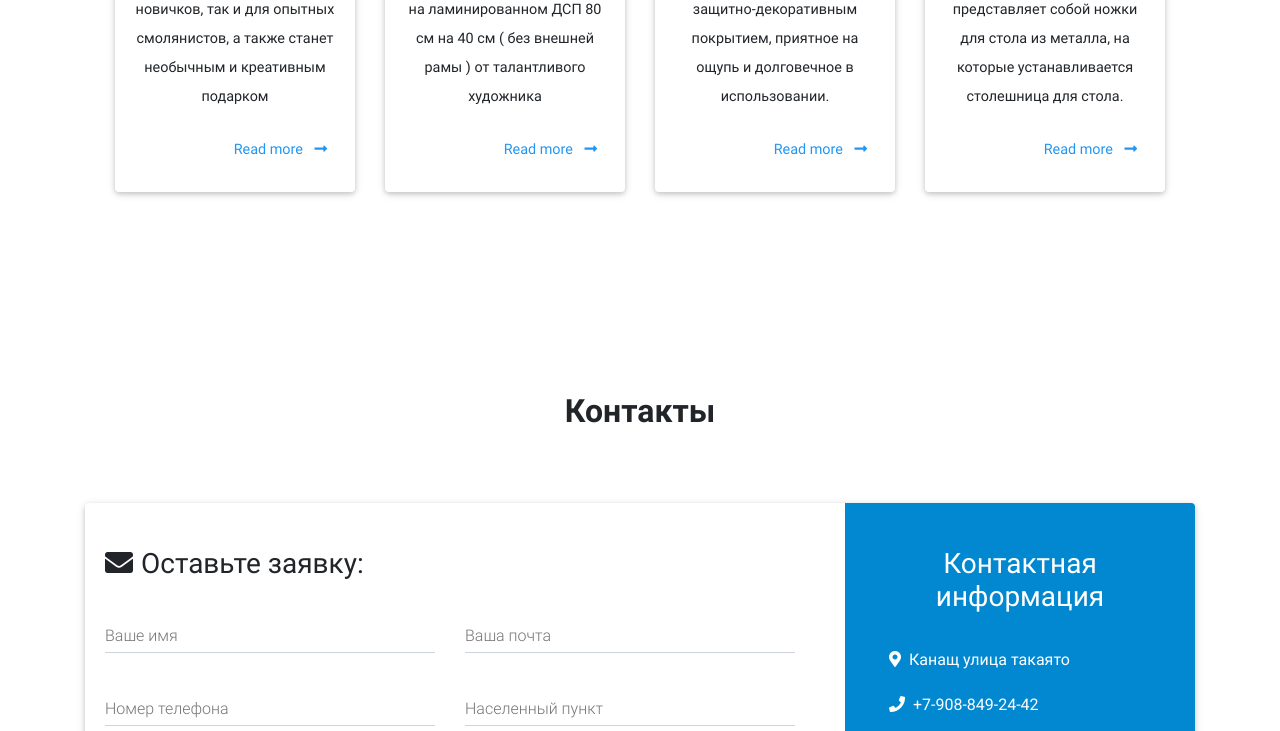
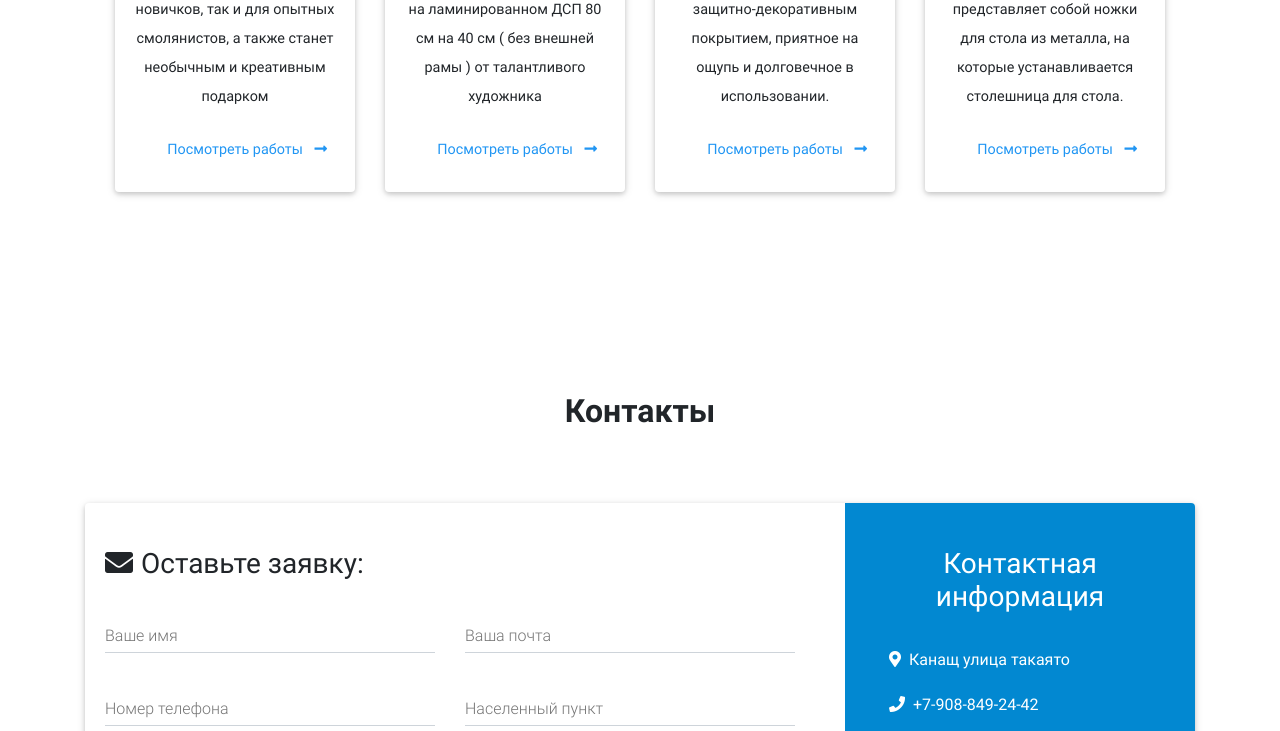
Before and after one commit to kandomere/kandomere1.github.io, a plain HTML site: page index.html in a window 1280 px wide. Shown: the part 2900-3631 px from the top of the page. Drawn offline with Linux system fonts and the light colour scheme; some packages are replaced by stand-ins of ours; a script that the page names is missing.

Commit message:
текст

```diff
--- a/index.html
+++ b/index.html
@@ -5,7 +5,7 @@
     <meta charset="utf-8">
     <meta name="viewport" content="width=device-width, initial-scale=1, shrink-to-fit=no">
     <meta http-equiv="x-ua-compatible" content="ie=edge">
-    <title>Натяжные потолки PARADISE</title>
+    <title>Мастерская PARADISE</title>
     <!-- Font Awesome -->
     <link rel="stylesheet" href="https://use.fontawesome.com/releases/v5.8.2/css/all.css">
     <link rel="stylesheet" href="https://cdnjs.cloudflare.com/ajax/libs/baguettebox.js/1.8.1/baguetteBox.min.css">
@@ -308,7 +308,7 @@
                                         смолянистов, а также станет необычным и креативным подарком
                                     </p>
                                     <a href="#" class="black-text d-flex flex-row-reverse">
-                                        <p class="waves-effect p-2 font-small blue-text mb-0">Read more
+                                        <p class="waves-effect p-2 font-small blue-text mb-0">Посмотреть работы
                                             <i class="fas fa-long-arrow-alt-right ml-2" aria-hidden="true"></i>
                                         </p>
                                     </a>
@@ -347,7 +347,7 @@
                                         ( без внешней рамы ) от талантливого художника
                                     </p>
                                     <a href="#" class="black-text d-flex flex-row-reverse">
-                                        <p class="waves-effect p-2 font-small blue-text mb-0">Read more
+                                        <p class="waves-effect p-2 font-small blue-text mb-0">Посмотреть работы
                                             <i class="fas fa-long-arrow-alt-right ml-2" aria-hidden="true"></i>
                                         </p>
                                     </a>
@@ -387,7 +387,7 @@
                                         приятное на ощупь и долговечное в использовании.
                                     </p>
                                     <a href="#" class="black-text d-flex flex-row-reverse">
-                                        <p class="waves-effect p-2 font-small blue-text mb-0">Read more
+                                        <p class="waves-effect p-2 font-small blue-text mb-0">Посмотреть работы
                                             <i class="fas fa-long-arrow-alt-right ml-2" aria-hidden="true"></i>
                                         </p>
                                     </a>
@@ -425,7 +425,7 @@
                                         на которые устанавливается столешница для стола.
                                     </p>
                                     <a href="#" class="black-text d-flex flex-row-reverse">
-                                        <p class="waves-effect p-2 font-small blue-text mb-0">Read more
+                                        <p class="waves-effect p-2 font-small blue-text mb-0">Посмотреть работы
                                             <i class="fas fa-long-arrow-alt-right ml-2" aria-hidden="true"></i>
                                         </p>
                                     </a>
```
